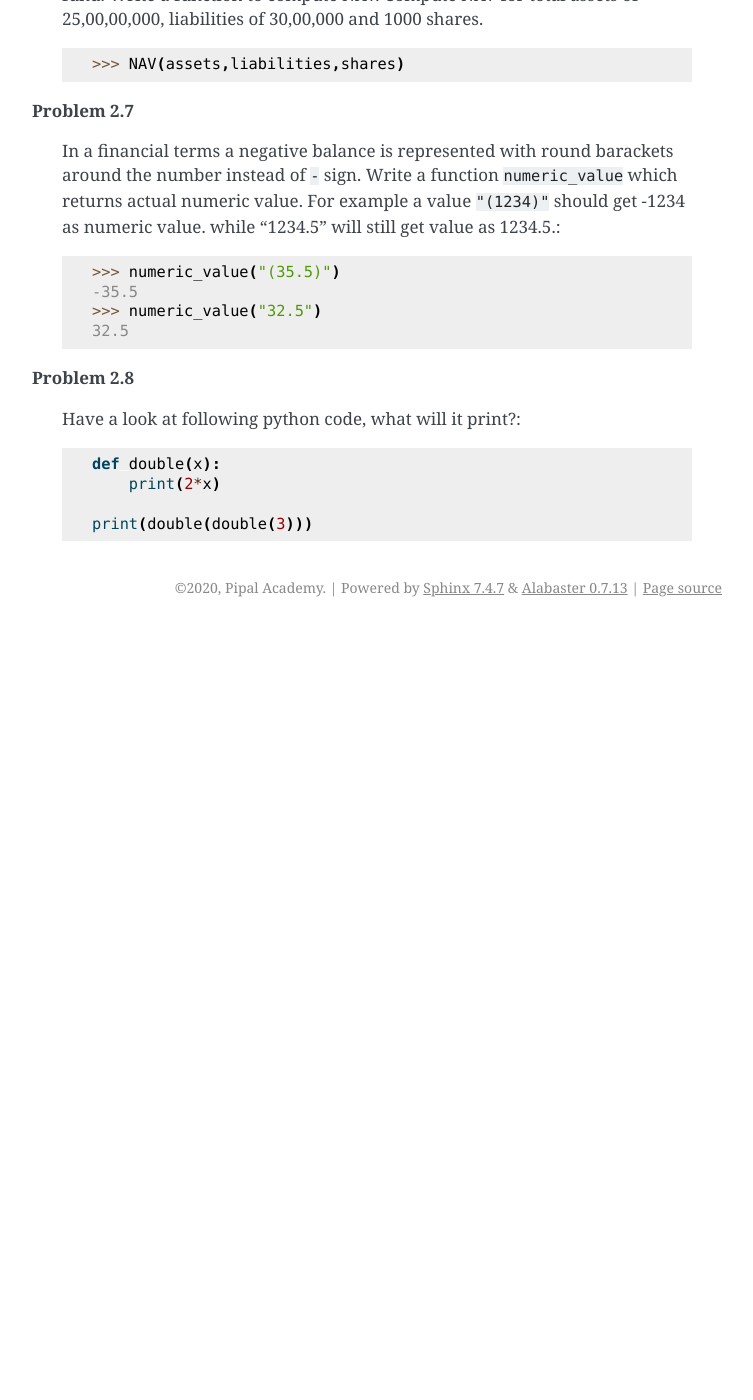
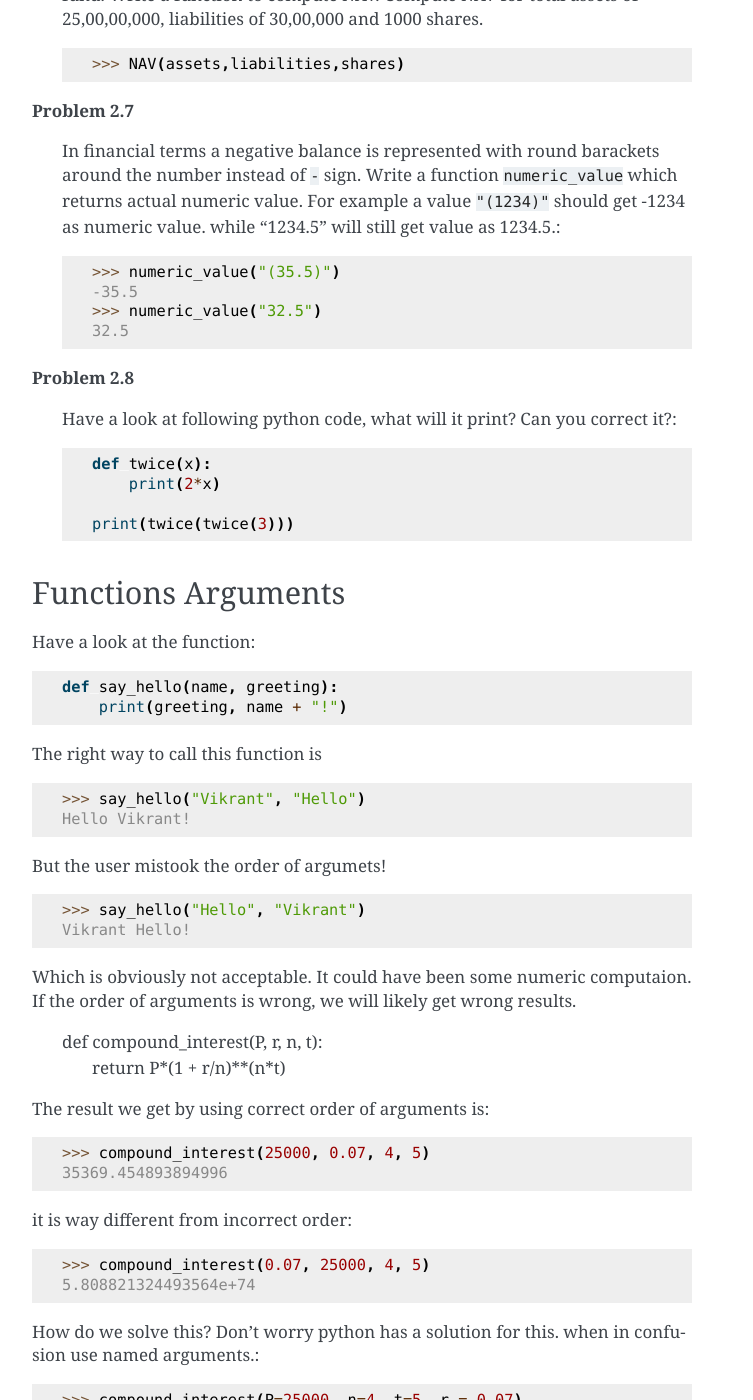
Before and after one commit to vikipedia/python-trainings, a Sphinx documentation site: the page built from online_course/source/module1/day2.rst, in a window 1280 px wide and 1400 px high, scrolled down 7097 px. Shown: the whole window, without its empty margins (388-1141 px from the left). Built offline with Sphinx 7.4.7, drawn with Linux system fonts in a browser that asks for light colours; before the commit the page ends 7724 px from its top, so only the background shows below that; some of the changed text lies outside the part shown.

```diff
--- a/online_course/source/module1/day2.rst
+++ b/online_course/source/module1/day2.rst
@@ -240,7 +240,7 @@
 ``square`` in current namespace. And links this name to the black box. This is how
 we call this function.::
 
-  >>> square # this is not calling, it just refering to name square!
+  >>> square # this is not calling, it is just refering to name, square!
   <function __main__.square(x)>
   >>> square(4) ## <--- this is how you call the blackbox functionality.
   16
@@ -339,7 +339,7 @@
 
 **Problem 2.7**
 
-  In a financial terms a negative balance is represented with round barackets
+  In financial terms a negative balance is represented with round barackets
   around the number instead of ``-`` sign. Write a function ``numeric_value``
   which returns actual numeric value. For example a value ``"(1234)"`` should
   get -1234 as numeric value. while "1234.5" will still get value as 1234.5.::
@@ -351,9 +351,66 @@
 
 **Problem 2.8**
 
-  Have a look at following python code, what will it print?::
+  Have a look at following python code, what will it print? Can you correct it?::
 
-    def double(x):
+    def twice(x):
         print(2*x)
 
-    print(double(double(3)))
+    print(twice(twice(3)))
+
+Functions Arguments
+-------------------
+
+Have a look at the function::
+
+  def say_hello(name, greeting):
+      print(greeting, name + "!")
+
+The right way to call this function is
+
+  >>> say_hello("Vikrant", "Hello")
+  Hello Vikrant!
+
+But the user mistook the order of argumets!
+
+  >>> say_hello("Hello", "Vikrant")
+  Vikrant Hello!
+
+Which is obviously not acceptable. It could have been some numeric computaion.
+If the order of arguments is wrong, we will likely get wrong results.
+
+  def compound_interest(P, r, n, t):
+      return P*(1 + r/n)**(n*t)
+
+The result we get by using correct order of arguments is::
+
+  >>> compound_interest(25000, 0.07, 4, 5)
+  35369.454893894996
+
+it is way different from incorrect order::
+
+  >>> compound_interest(0.07, 25000, 4, 5)
+  5.808821324493564e+74
+
+How do we solve this? Don't worry python has a solution for this. when in confusion
+use named arguments.::
+
+  >>> compound_interest(P=25000, n=4, t=5, r = 0.07)
+  35369.454893894996
+
+  >>> say_hello(greeting="Namaskar", name="Vikrant")
+  Namaskar Vikrant!
+
+Also sometimes we feel need for default argumets. For example, if no greeting is
+specified take it "hello" by default!::
+
+  def say_hello(name, greeting="Hello"):
+      print(name, greeting + "!")
+
+
+  >>> say_hello("Vikrant")
+  Hello Vikrant!
+  >>> say_hello("Vikrant", greeting="Namaskar")
+  Namaskar Vikrant!
+
+**Problem 2.9**
```
Also changed, not shown: online_course/source/module1/day3.rst (+65 -1 lines).
